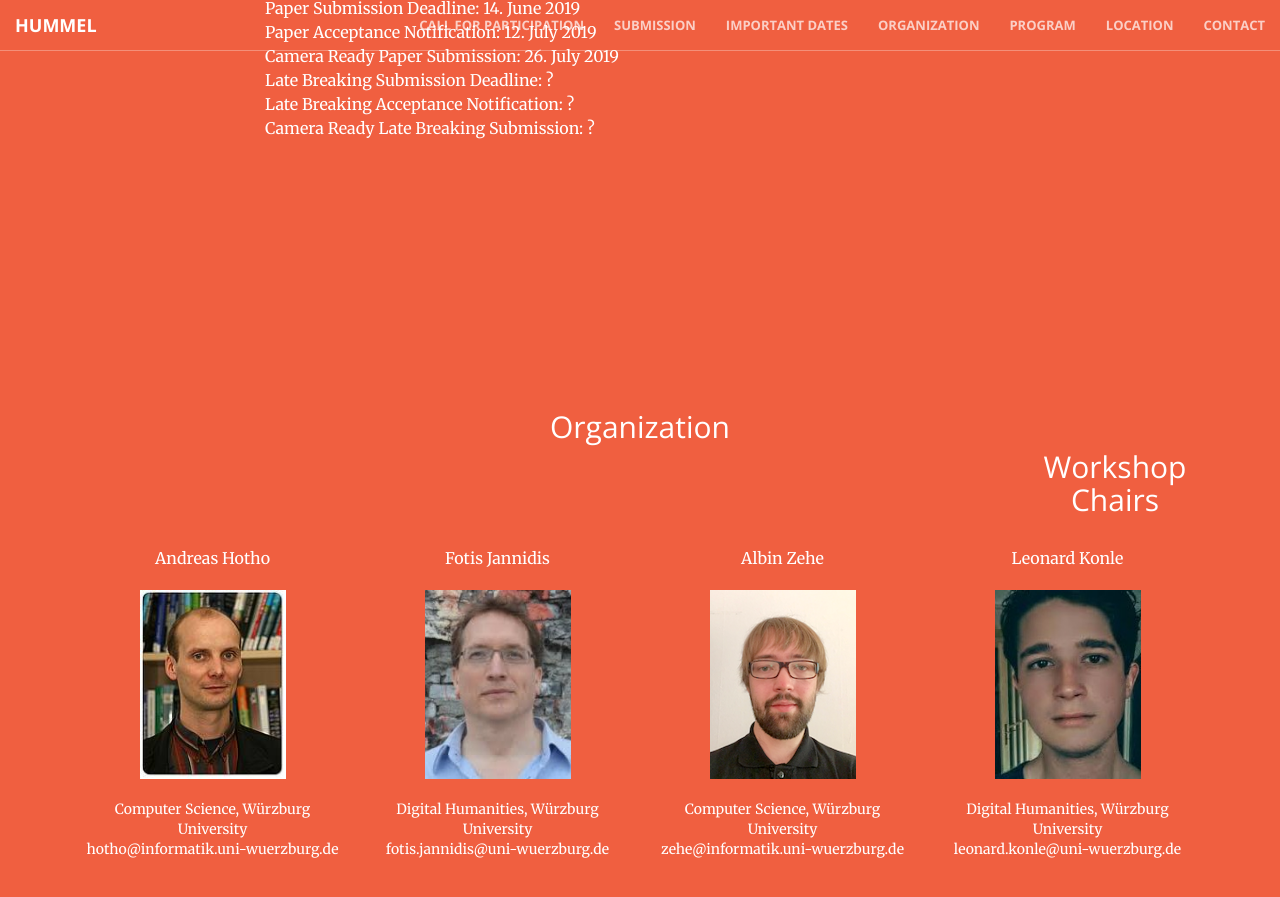
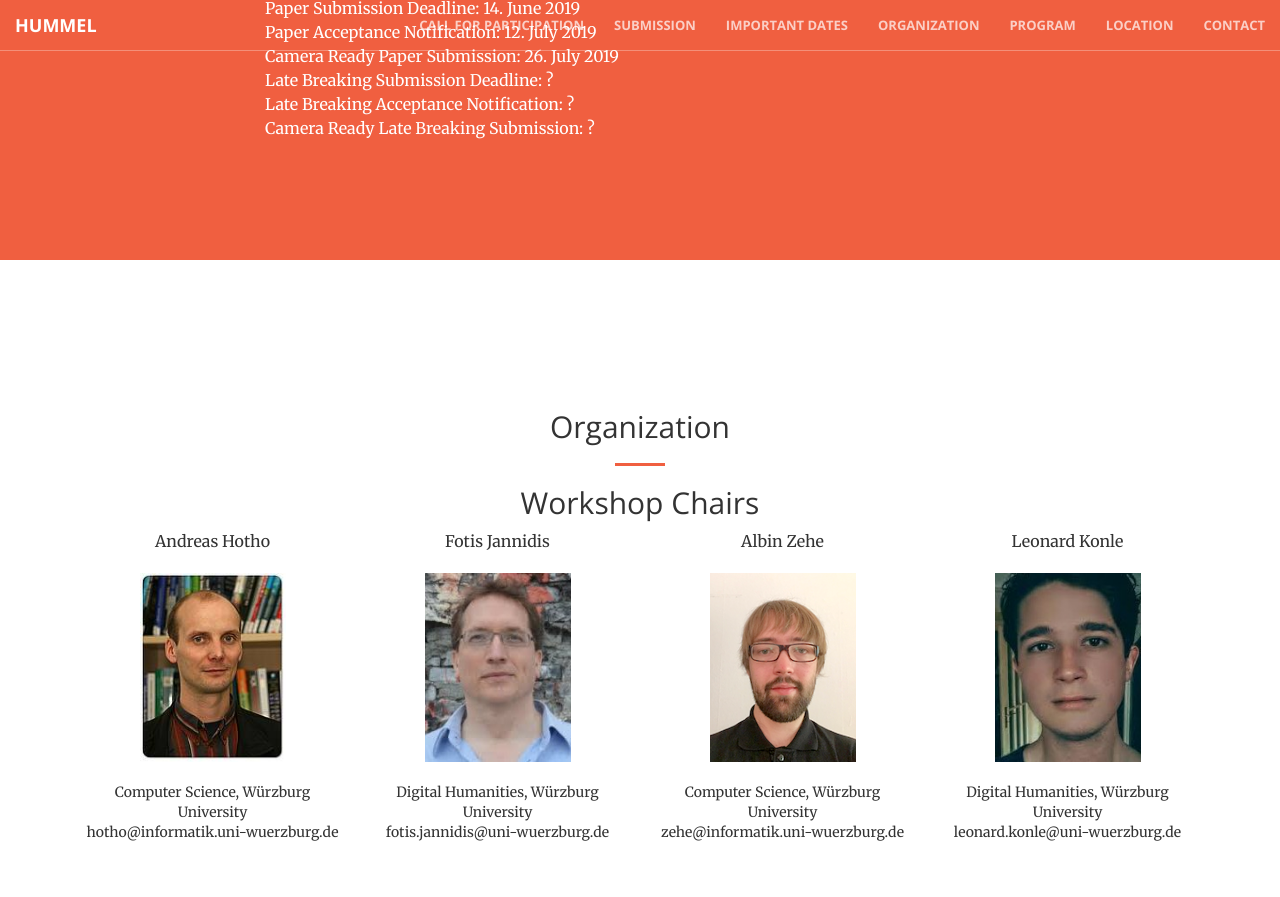
Before and after one commit to cophi-wue/ecml19.hummel.github.io, a Jekyll site: the page built from index.html, in a window 1280 px wide and 900 px high, scrolled down 2874 px. Shown: the top 897 px of the window. Built offline with Jekyll 4.4.1, drawn with Linux system fonts in a browser that asks for light colours.

Commit message:
Update orga.html

```diff
--- a/_includes/orga.html
+++ b/_includes/orga.html
@@ -1,15 +1,11 @@
-<section class="bg-primary" id="orga">
+<section id="orga">
   <aside>
     <div class="container">
             <div class="col-lg-8 col-lg-offset-2 text-center">
                 <h2 class="section-heading">Organization</h2>
 		<hr/>
-		</div>
-		<div class="col-lg-2 text-center">
-                    <br/>
-		    <h2>Workshop Chairs</h2>
-	            <br/>
-		</div>
+	        <h2>Workshop Chairs</h2>
+	    </div>
 	    <div class="col-lg-12 text-center">
 		<div class="row">
                 <div class="col-lg-3 text-center">
```
